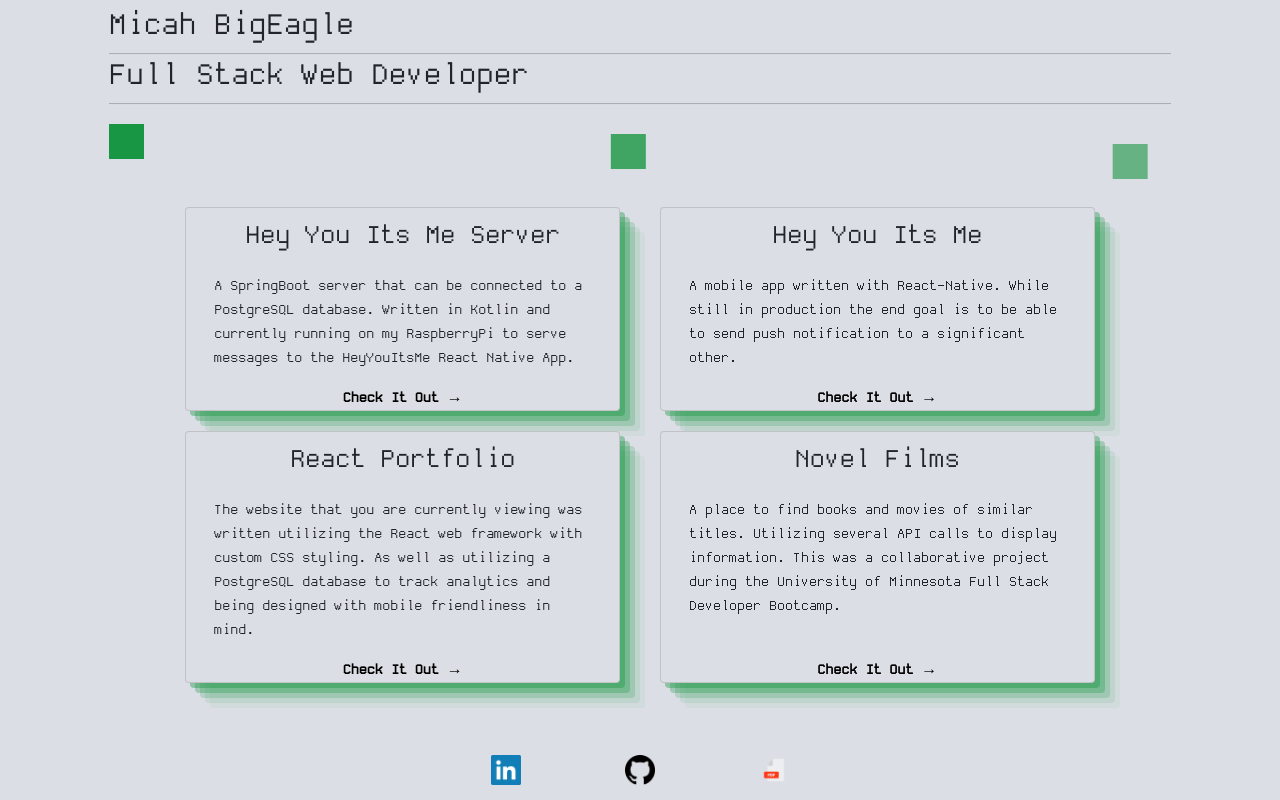
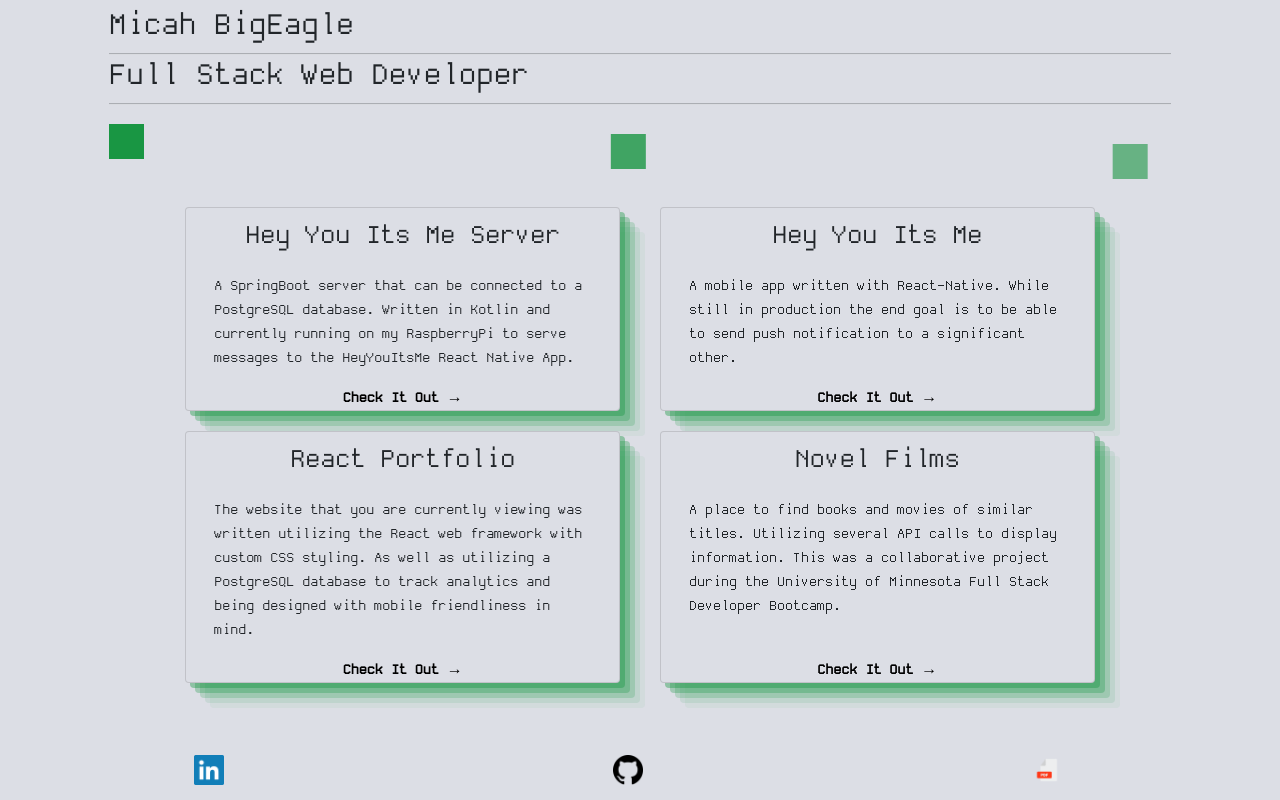
Before and after one commit to Cete4/React-Portfolio, a React (Create React App) app: page / in a window 1280 px wide. Built offline with nearby package versions, Linux system fonts and the light colour scheme.

Commit message:
Some CSS changes

```diff
--- a/src/App.css
+++ b/src/App.css
@@ -60,3 +60,10 @@
 .outershell {
     background-color: #dcdee5;
 }
+
+.phantom {
+    display: block;
+    padding: 20px;
+    height: 60px;
+    width: 100%;
+}
--- a/src/App.js
+++ b/src/App.js
@@ -57,10 +57,7 @@ function App() {
 
                             ))
                         }
-                        <br/>
-                        <br/>
-                        <br/>
-                        <br/>
+                        <div className="phantom" />
                         <Footer/>
                     </Row>
                 </Container>
--- a/src/Components/Footer/index.js
+++ b/src/Components/Footer/index.js
@@ -7,7 +7,8 @@ import resume from "../../resources/images/pdf-file.png";
 
 function Footer() {
     return (
-        <Row className="Footer">
+        <Row className="fixed-bottom">
+            <Row className="Footer centerContent">
                 <Col className="centerContent">
                     <a href="https://www.linkedin.com/in/micah-bigeagle-ba5b3b1ba/" target="_blank">
                         <img className="buttonIcon" src={linkedInIcon} alt="LinkedIn Icon"/>
@@ -19,10 +20,11 @@ function Footer() {
                     </a>
                 </Col>
                 <Col className="centerContent">
-                <a href="../../resources/files/Micah-BigEagle-Resume.pdf" target="_blank">
+                    <a href="https://drive.google.com/file/d/1OZ2gvvpgMA-lumMEmFxM7bNscVS4vNmV/view" target="_blank">
                         <img className="buttonIcon" src={resume} alt="Resume Icon"/>
                     </a>
                 </Col>
+            </Row>
         </Row>
     );
 }
--- a/src/Components/Footer/style.css
+++ b/src/Components/Footer/style.css
@@ -1,20 +1,17 @@
+.fixed-border {
+    background-color: #dcdee5;
+    display: block;
+    padding-top: 10px;
+}
 .Footer {
-    background-color: #dcdee5;
+    background-color: transparent;
     align-content: center;
+    position: fixed;
     padding: 20px;
-    position: absolute;
     bottom: 0;
     height: 60px;
     width: 100%;
 }
-
-.phantom {
-    display: block;
-    padding: 20px;
-    height: 60px;
-    width: 100%;
-}
-
 
 .buttonIcon {
     height: 30px;
@@ -27,5 +24,6 @@
 }
 
 .a {
+    background-color: transparent;
     margin: 5px;
 }
```
Lines whose indentation alone changed are shown as unchanged.
